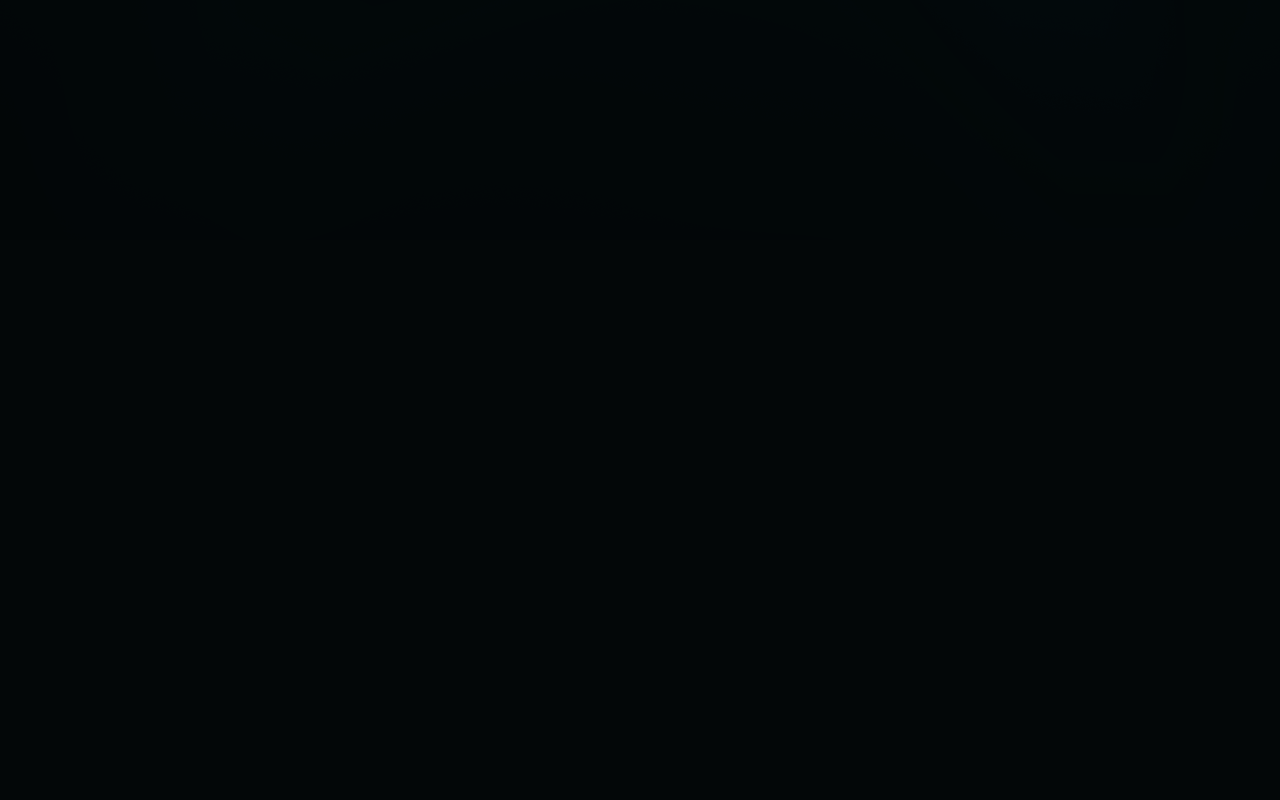
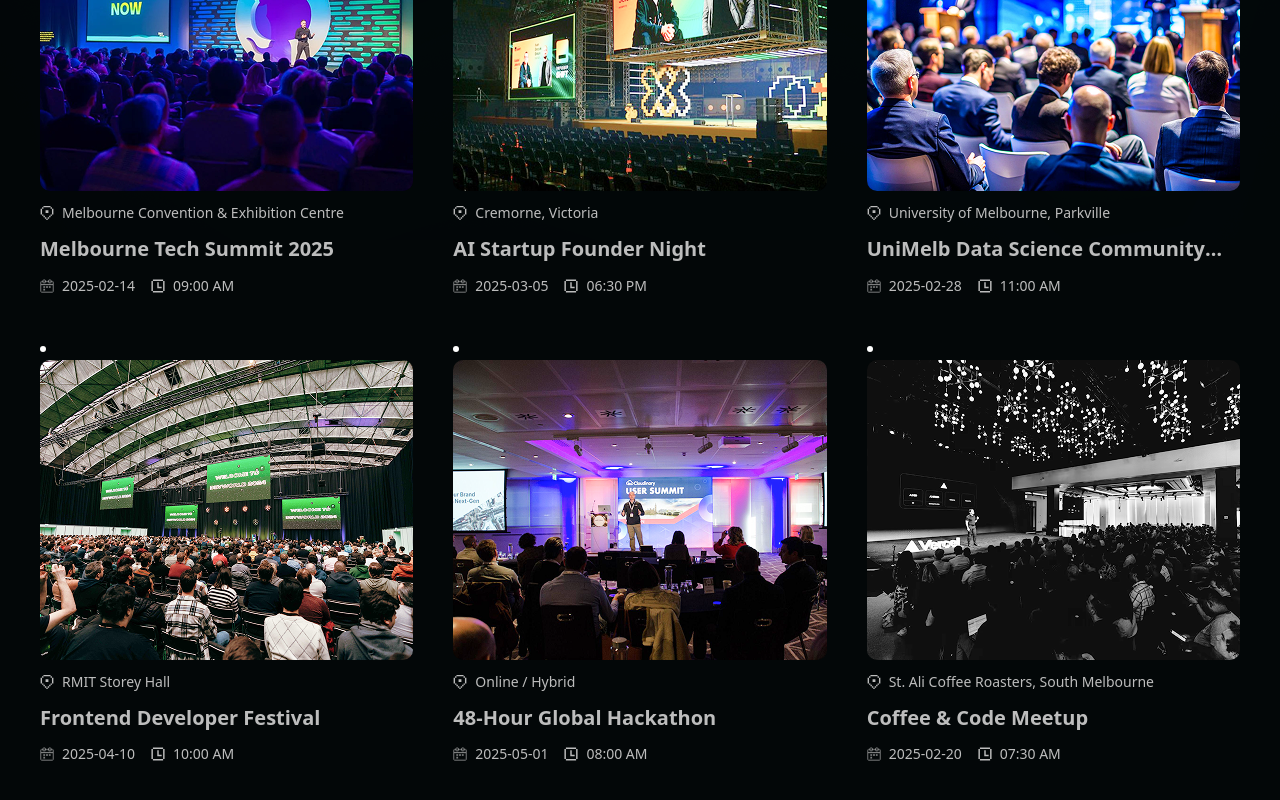
Before and after one commit to niravpandey/event-platform, a Next.js app: page / in a window 1280 px wide. Shown: the part 560-1360 px from the top of the page. Before the commit the page ends 800 px from the top, so only its background shows below. Built offline with nearby package versions, Linux system fonts and the light colour scheme; a web font is replaced by a local one.

Commit message:
Completed Home Page

```diff
--- a/app/(root)/page.tsx
+++ b/app/(root)/page.tsx
@@ -1,5 +1,6 @@
 import ExploreBtn from "@/components/ExploreBtn";
-
+import EventCard from "@/components/EventCard";
+import { events } from "@/lib/events";
 const Home = () => {
     return (
             <section>
@@ -10,8 +11,11 @@ const Home = () => {
                 <div className="mt-20 space-y-7">
                     <h3>Featured Events</h3>
                     <ul className="events">
-                        {[1,2,3,4,5].map((event)=>(
-                            <li key={event}>Event {event}</li>
+                        {events.map((event)=>(
+                            <li key={event.title}>
+                                <EventCard {... event}/>
+                            </li>
+
                         ))}
                     </ul>
                 </div>
--- /dev/null
+++ b/components/EventCard.tsx
@@ -0,0 +1,39 @@
+import React from 'react'
+import Link from "next/link";
+import Image from "next/image";
+
+interface Props{
+    title: string;
+    image: string;
+    slug: string;
+    location: string;
+    date: string;
+    time: string;
+
+}
+const EventCard = ({title, image,slug,location,date,time} : Props) => {
+    return (
+        <Link href={`/events/${slug}`} id="event-card">
+            <Image src={image} alt={title} width={410} height={300} className="poster"/>
+            <div className={"flex flex-row gap-2"}>
+                <Image src="/icons/pin.svg" alt="location" width={14} height={14}/>
+                <p>{location}</p>
+
+            </div>
+            <p className="title">{title}</p>
+            <div className="datetime">
+                <div>
+                    <Image src="/icons/calendar.svg" alt="date" width={14} height={14}/>
+                    <p>{date}</p>
+                </div>
+                <div>
+                    <Image src="/icons/clock.svg" alt="date" width={14} height={14}/>
+                    <p>{time}</p>
+                </div>
+
+
+            </div>
+        </Link>
+    )
+}
+export default EventCard
--- /dev/null
+++ b/lib/events.ts
@@ -0,0 +1,59 @@
+export interface EventItem {
+    image: string;
+    title: string;
+    slug: string;
+    location: string;
+    date: string;
+    time: string;
+}
+
+export const events: EventItem[] = [
+    {
+        image: "/images/event1.png",
+        title: "Melbourne Tech Summit 2025",
+        slug: "melbourne-tech-summit-2025",
+        location: "Melbourne Convention & Exhibition Centre",
+        date: "2025-02-14",
+        time: "09:00 AM",
+    },
+    {
+        image: "/images/event2.png",
+        title: "AI Startup Founder Night",
+        slug: "ai-startup-founder-night",
+        location: "Cremorne, Victoria",
+        date: "2025-03-05",
+        time: "06:30 PM",
+    },
+    {
+        image: "/images/event3.png",
+        title: "UniMelb Data Science Community Day",
+        slug: "unimelb-data-science-community-day",
+        location: "University of Melbourne, Parkville",
+        date: "2025-02-28",
+        time: "11:00 AM",
+    },
+    {
+        image: "/images/event4.png",
+        title: "Frontend Developer Festival",
+        slug: "frontend-developer-festival",
+        location: "RMIT Storey Hall",
+        date: "2025-04-10",
+        time: "10:00 AM",
+    },
+    {
+        image: "/images/event5.png",
+        title: "48-Hour Global Hackathon",
+        slug: "48-hour-global-hackathon",
+        location: "Online / Hybrid",
+        date: "2025-05-01",
+        time: "08:00 AM",
+    },
+    {
+        image: "/images/event6.png",
+        title: "Coffee & Code Meetup",
+        slug: "coffee-and-code-meetup",
+        location: "St. Ali Coffee Roasters, South Melbourne",
+        date: "2025-02-20",
+        time: "07:30 AM",
+    },
+];
```
Also changed, not shown: 1 other file (tests, documents, lock files or other folders).
